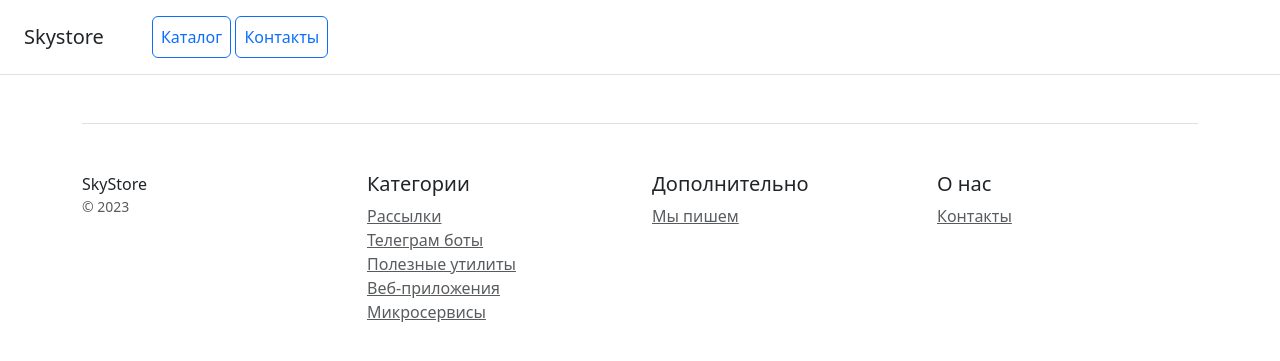
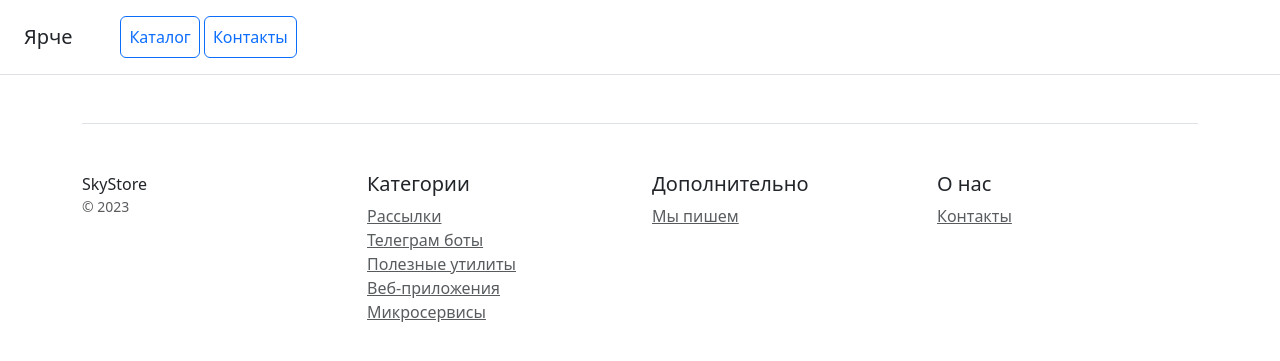
Before and after one commit to IlyaElkin98/django_project, a Django app: template catalog/templates/base.html in a window 1280 px wide. Shown: the top 361 px of the page. Run offline with Django 5.2, Linux system fonts and the light colour scheme; the template is opened without the code that fills it, so the values that code supplies are empty; some libraries are stand-ins or nearby versions.

Commit message:
добавлен базовый шаблон

```diff
--- a/catalog/templates/base.html
+++ b/catalog/templates/base.html
@@ -8,7 +8,7 @@
 </head>
 <body>
 <div class="d-flex flex-column flex-md-row align-items-center p-3 px-md-4 mb-3 bg-white border-bottom box-shadow">
-    <h5 class="my-0 mr-md-auto font-weight-normal">Skystore</h5>
+    <h5 class="my-0 mr-md-auto font-weight-normal">Ярче</h5>
     <nav class="ms-5">
         <a class="p-2 btn btn-outline-primary" href="http://127.0.0.1:8000/catalog/home/">Каталог</a>
         <a class="p-2 btn btn-outline-primary" href="http://127.0.0.1:8000/catalog/contacts/">Контакты</a>
```
